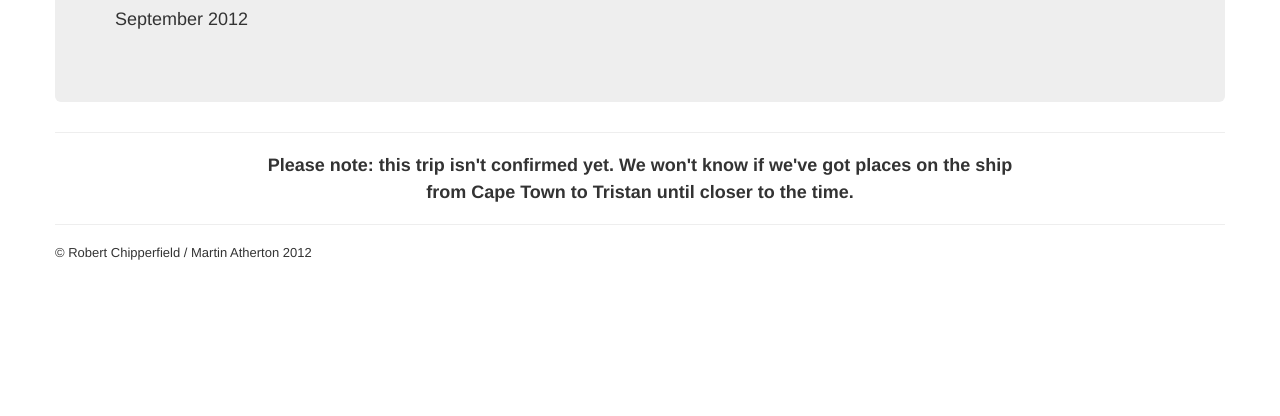
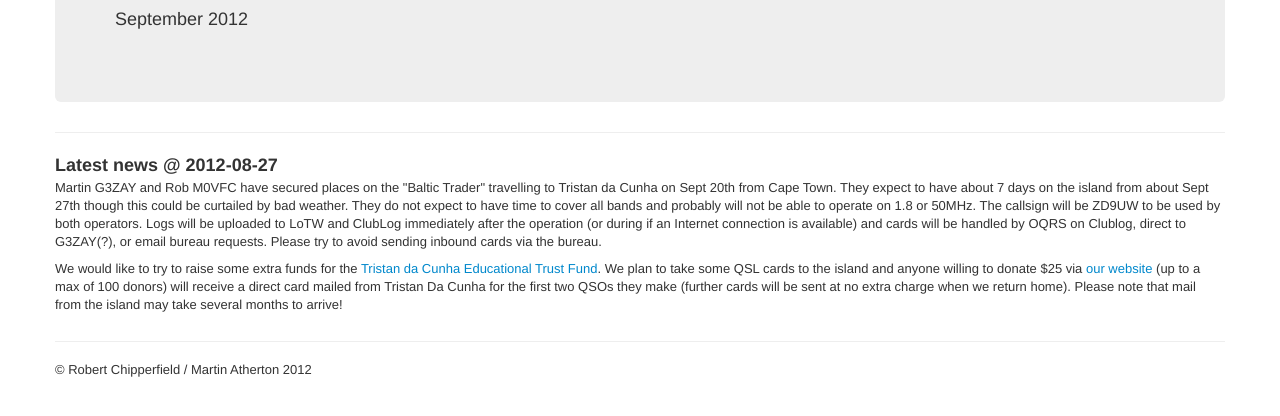
Before and after one commit to rmc47/zd9uw.org.uk, a plain HTML site: page index.html in a window 1280 px wide. Shown: the part 210-626 px from the top of the page. Drawn offline with Linux system fonts and the light colour scheme.

Commit message:
Move to GitHub pages; add press release confirming it's on

```diff
--- a/index.html
+++ b/index.html
@@ -58,11 +58,17 @@
 
 		<hr />
 		<div class="row">
-		<div class="span8 offset2">
-		<h3 style="text-align: center;">
-			Please note: this trip isn't confirmed yet. We won't know if we've got places on the ship from Cape Town
-			to Tristan until closer to the time.
-		</h3>
+		<div class="span12 offset0">
+		<h3>Latest news @ 2012-08-27</h3>
+		<p>
+Martin G3ZAY and Rob M0VFC have secured places on the "Baltic Trader" travelling to Tristan da Cunha on Sept 20th from Cape Town. They expect to have about 7 days on the island from about Sept 27th though this could be curtailed by bad weather. They do not expect to have time to cover all bands and probably will not be able to operate on 1.8 or 50MHz. The callsign will be ZD9UW to be used by both operators. Logs will be uploaded to LoTW and ClubLog immediately after the operation (or during if an Internet connection is available) and cards will be handled by OQRS on Clublog, direct to G3ZAY(?), or email bureau requests. Please try to avoid sending inbound cards via the bureau.
+</p>
+<p>
+We would like to try to raise some extra funds for the <a href="http://www.tristandc.com/asstrustfund.php">Tristan da Cunha Educational Trust Fund</a>. We plan to take some QSL cards to the island and anyone willing to donate $25 via <a href="trustfund.html">our website</a> (up to a max of 100 donors) will receive a direct card mailed from Tristan Da Cunha for the first two QSOs they make (further cards will be sent at no extra charge when we return home). Please note that mail from the island may take several months to arrive!
+</p>
+<p>
+
+		</p>
 		</div>
 		</div>
       <hr />
```
Also changed, not shown: 1 other file.
